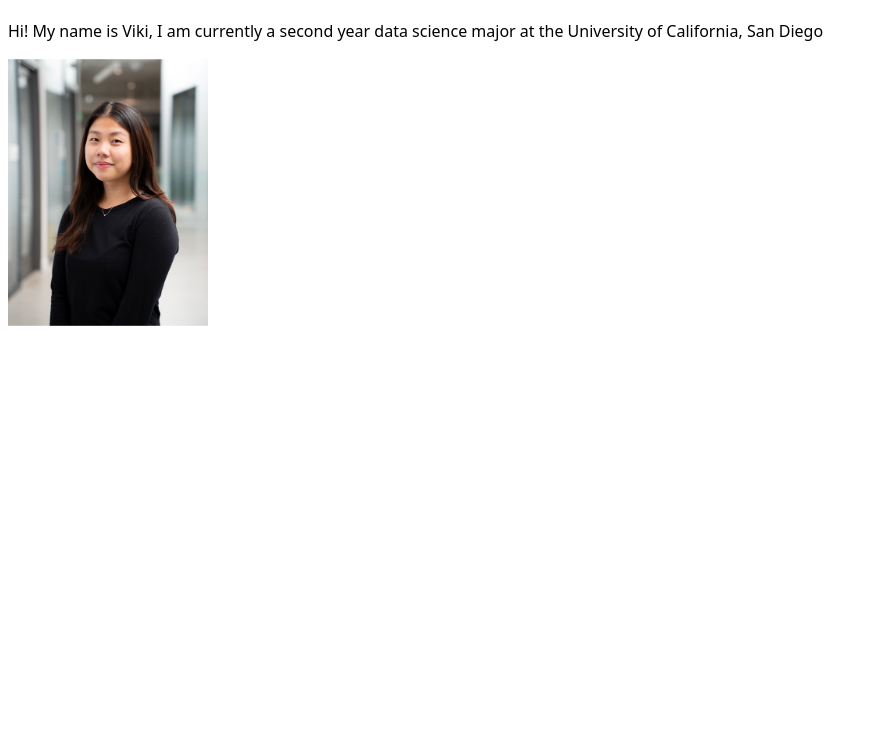
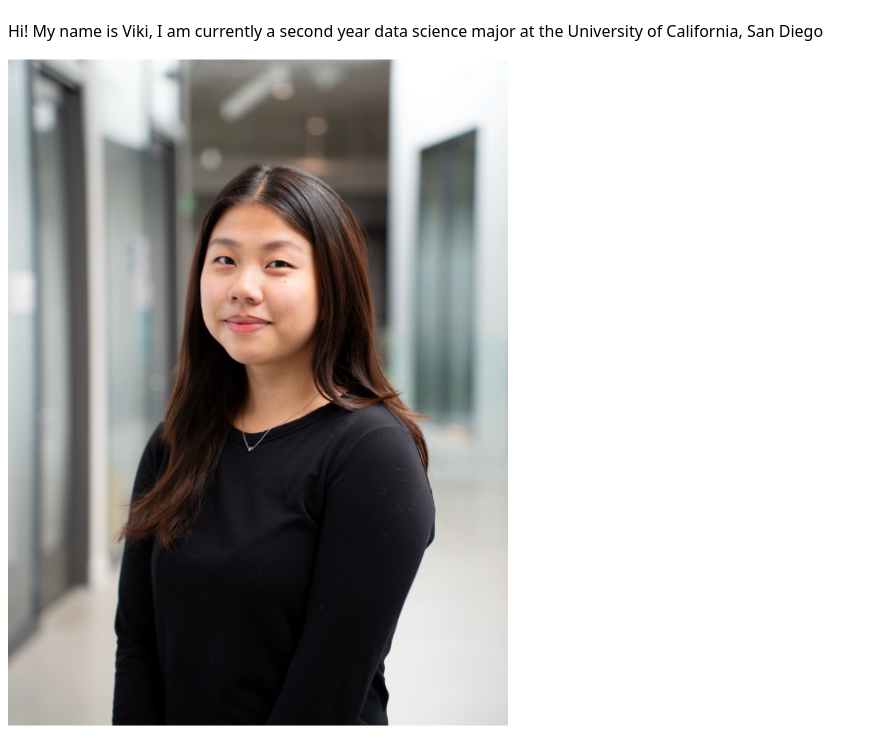
Before and after one commit to viki-sh/portfolio, a plain HTML site: page index.html in a window 1280 px wide. Shown: the part 72-812 px from the top of the page, without its empty margins (0-878 px from the left). Drawn offline with Linux system fonts and the light colour scheme.

Commit message:
resize image

```diff
--- a/style.css
+++ b/style.css
@@ -5,7 +5,7 @@ body {
     font: 100%/1.5 system-ui;
   }
 
-  .headshot {
-    width: 200px;
-    height: auto;
-  }
+.headshot {
+width: 500px;
+height: auto;
+}
```
Also changed, not shown: index.html (+1 -1 lines).
